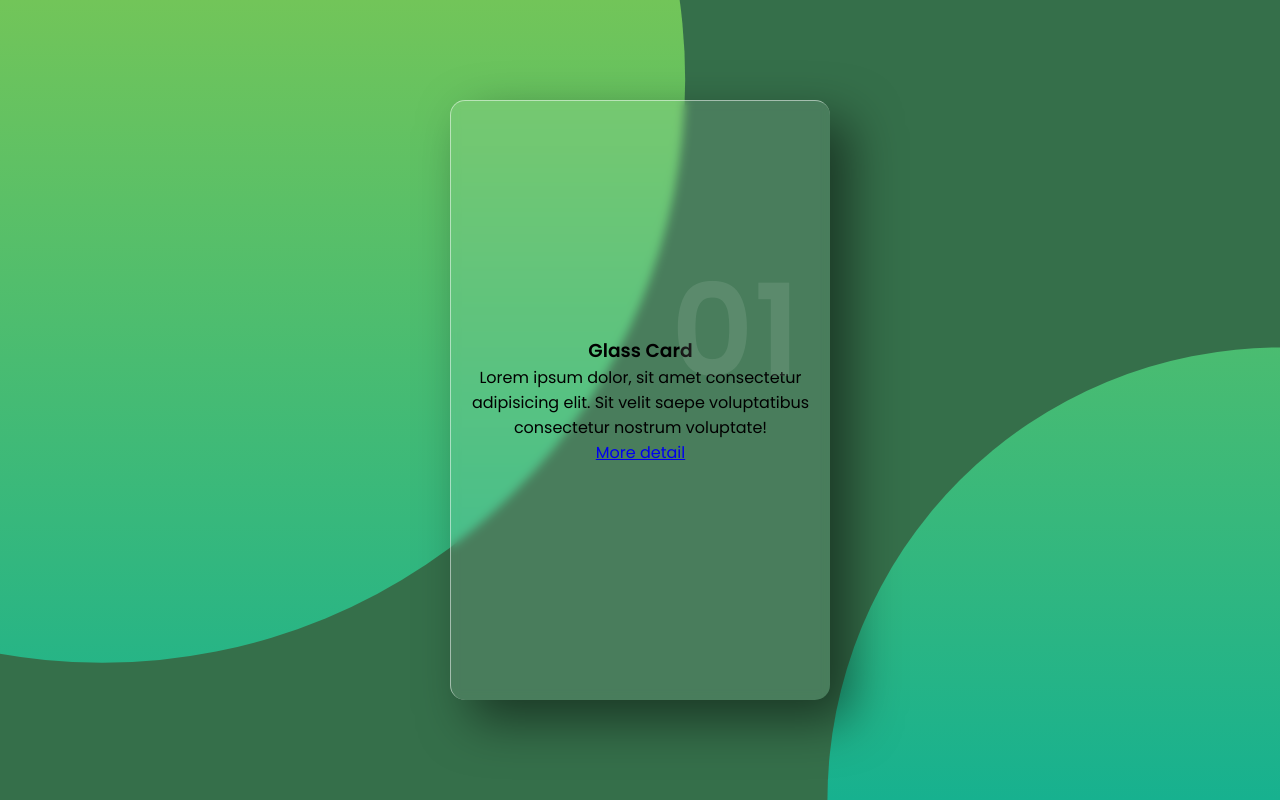
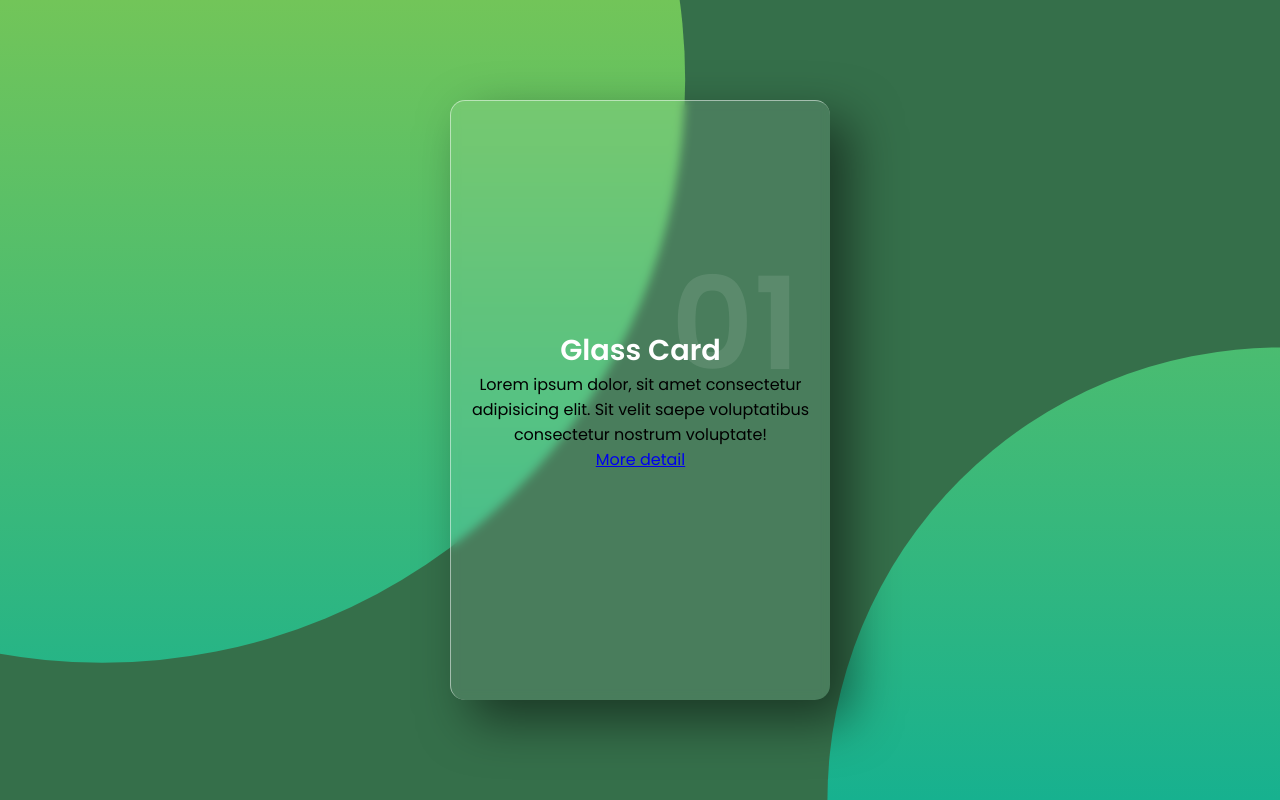
Before and after one commit to unohayato/glass, a plain HTML site: page index.html in a window 1280 px wide. Drawn offline with Linux system fonts and the light colour scheme.

Commit message:
h3
Glass Card

```diff
--- a/style.css
+++ b/style.css
@@ -66,3 +66,8 @@ body::after {
   font-size: 8rem;
   color: rgba( 255, 255, 255, 0.1);
 }
+
+.card .content h3 {
+  color: white;
+  font-size: 1.8rem;
+}
```
